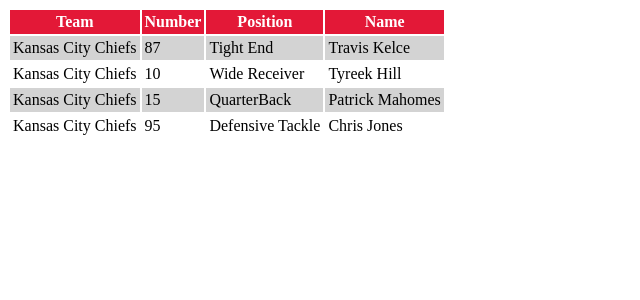
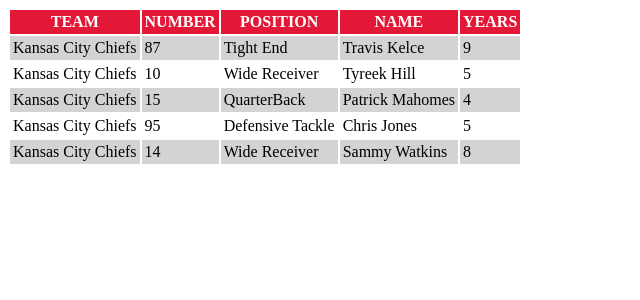
Before and after one commit to dpericich/NFL-Table, a React (Create React App) app: page / in a window 1280 px wide. Shown: the top 300 px of the page, without its empty margins (0-640 px from the left). Built offline with nearby package versions, Linux system fonts and the light colour scheme.

Commit message:
MVP version of table using hooks. Need to refactor for filtering/Class components

```diff
--- a/src/App.css
+++ b/src/App.css
@@ -22,3 +22,7 @@
 tr:nth-child(odd) {
   background-color: lightgrey;
 }
+
+th {
+  text-transform: uppercase;
+}
--- a/src/App.js
+++ b/src/App.js
@@ -7,46 +7,59 @@
     number: 87,
     position: "Tight End",
     name: "Travis Kelce",
+    years: 9,
   },
   {
     team: "Kansas City Chiefs",
     number: 10,
     position: "Wide Receiver",
     name: "Tyreek Hill",
+    years: 5,
   },
   {
     team: "Kansas City Chiefs",
     number: 15,
     position: "QuarterBack",
     name: "Patrick Mahomes",
+    years: 4,
   },
   {
     team: "Kansas City Chiefs",
     number: 95,
     position: "Defensive Tackle",
     name: "Chris Jones",
+    years: 5,
+  },
+  {
+    team: "Kansas City Chiefs",
+    number: 14,
+    position: "Wide Receiver",
+    name: "Sammy Watkins",
+    years: 8,
   },
 ];
 
 function App() {
+  // Create instances of useState array for each key in the first array object to allow
+  // us to sort in ASC & DESC order
   const [sortedPlayers, setSortedPlayers] = useState(players);
-
-  console.log(sortedPlayers);
 
   const sortByNumber = () => {
     let sortedNumbers = sortedPlayers.sort((a, b) => a.number - b.number);
-    setSortedPlayers();
+    setSortedPlayers((sortedPlayers) => [...sortedNumbers]);
   };
+
+  // Create array of tableHeaders JSX elements based off of the keys for the first object
+  // in our players array
+  const tableHeaders = [];
+  for (let key in players[0]) {
+    tableHeaders.push(<th>{key}</th>);
+  }
 
   return (
     <table>
       <thead>
-        <tr>
-          <th>Team</th>
-          <th onClick={sortByNumber}>Number</th>
-          <th>Position</th>
-          <th>Name</th>
-        </tr>
+        <tr>{tableHeaders}</tr>
       </thead>
       <tbody>
         {sortedPlayers.map((player) => (
@@ -55,6 +68,7 @@
             <td>{player.number}</td>
             <td>{player.position}</td>
             <td>{player.name}</td>
+            <td>{player.years}</td>
           </tr>
         ))}
       </tbody>
```
Also changed, not shown: 2 other files (tests, documents, lock files or other folders).
